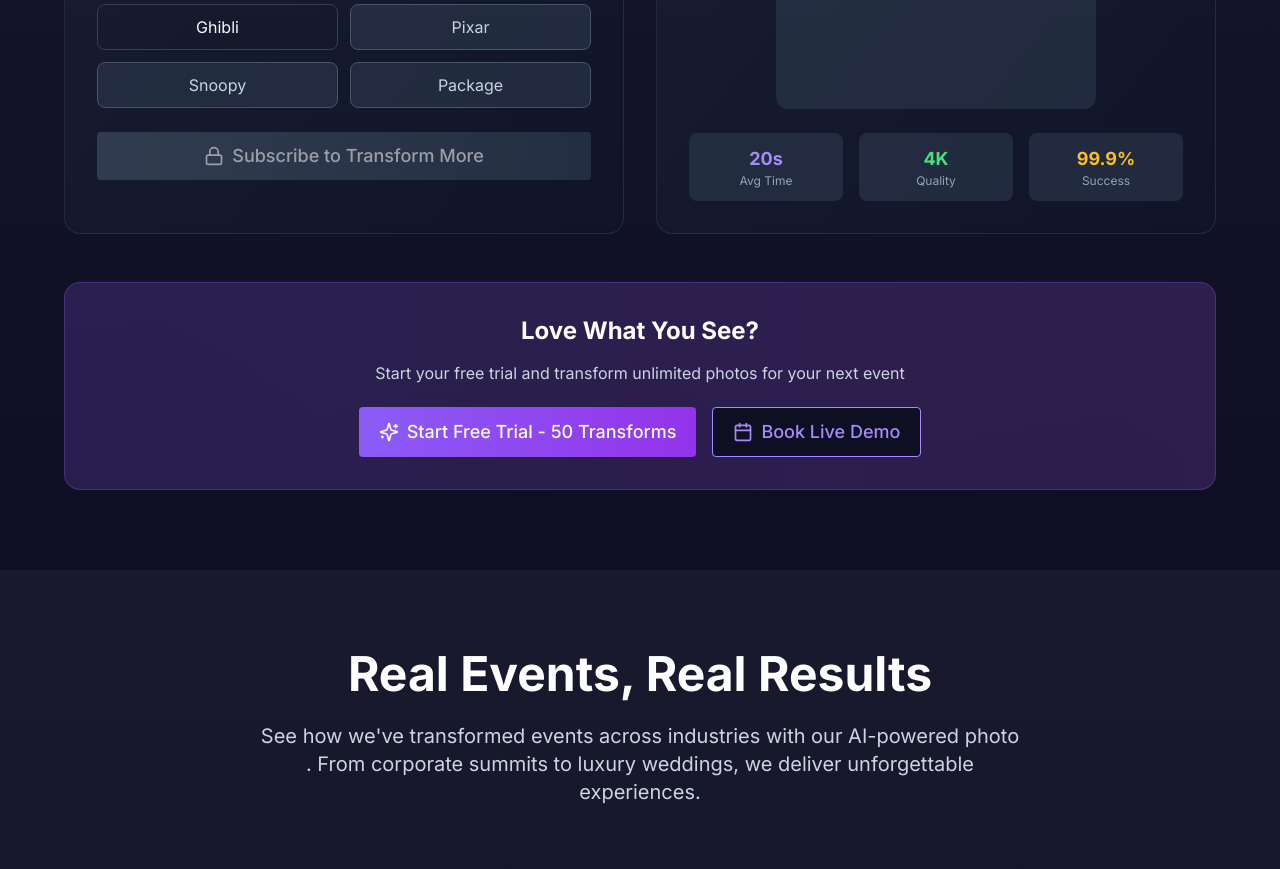
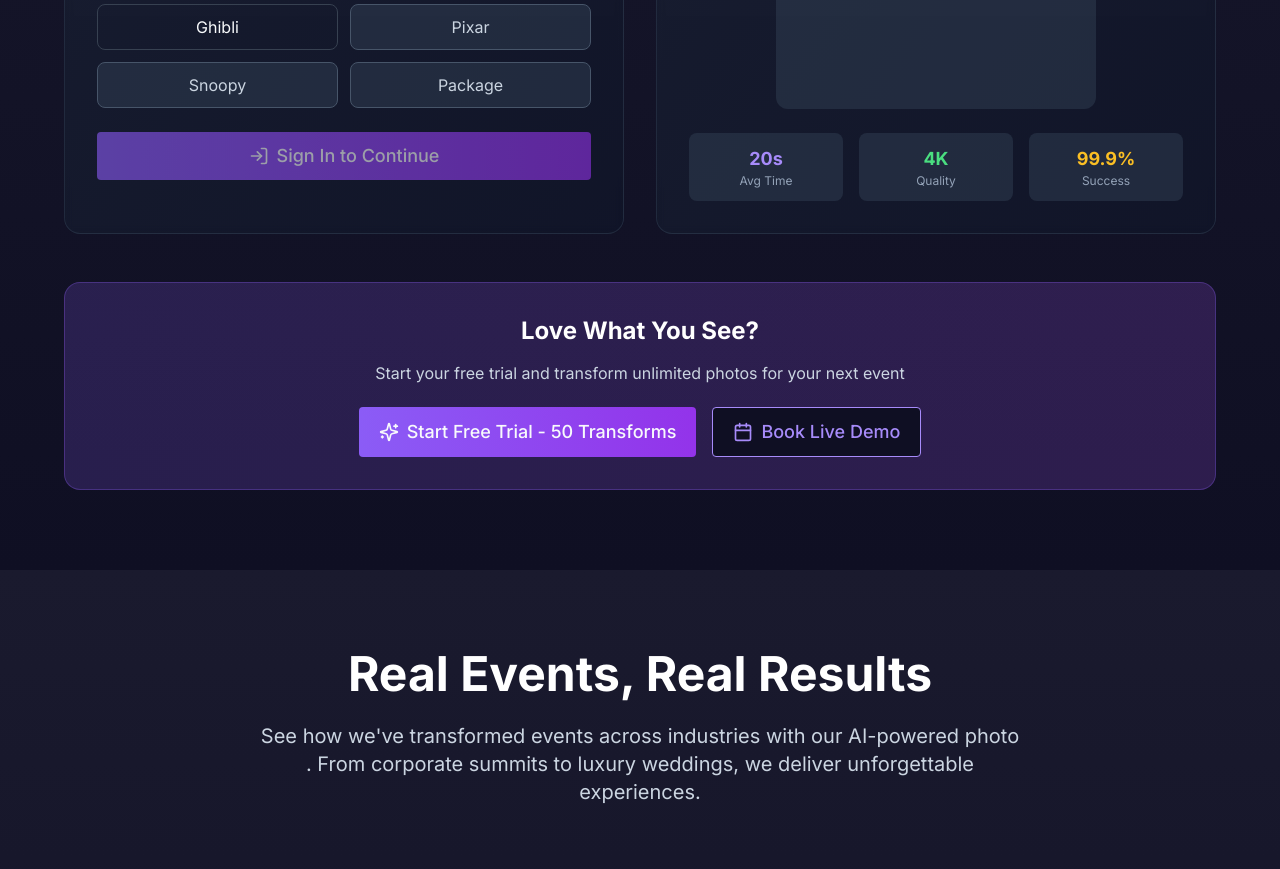
Before and after one commit to yamunarathod/aiphotobooth, a React (Vite) app: page / in a window 1280 px wide. Shown: the part 3140-4009 px from the top of the page. Built offline with nearby package versions, Linux system fonts and the light colour scheme; grey boxes are pictures that could not be loaded.

Commit message:
Fixed Button Text in Live Demo

```diff
--- a/src/pages/landing-page/components/LiveDemo.jsx
+++ b/src/pages/landing-page/components/LiveDemo.jsx
@@ -5,7 +5,7 @@ import Image from '../../../components/AppImage';
 import { v4 as uuidv4 } from 'uuid';
 import { supabase } from '../../../utils/supabase';
 import { useAuth } from '../../../contexts/AuthContext';
-import { Link } from 'react-router-dom';
+import { Link, useNavigate } from 'react-router-dom';
 
 const LiveDemo = () => {
   const [uploadedImage, setUploadedImage] = useState(null);
@@ -19,6 +19,7 @@ const LiveDemo = () => {
   const [showSubscribePrompt, setShowSubscribePrompt] = useState(false);
   const fileInputRef = useRef(null);
   const { user: currentUser, loading: authLoading } = useAuth();
+  const navigate = useNavigate();
 
   const styles = [
     { id: 'ghibli', name: 'Ghibli', color: 'emerald' },
@@ -597,21 +598,21 @@ const LiveDemo = () => {
                 <Button
                   variant="primary"
                   size="lg"
-                  onClick={processImage}
-                  disabled={!uploadedImage || isProcessing || isLoadingTrials || hasNoTrials}
-                  iconName={isProcessing ? "Loader" : hasNoTrials ? "Lock" : "Sparkles"}
+                  onClick={!currentUser ? () => navigate('/login') : processImage}
+                  disabled={!uploadedImage || isProcessing || isLoadingTrials || (currentUser && hasNoTrials)}
+                  iconName={isProcessing ? "Loader" : (currentUser && hasNoTrials) ? "Lock" : !currentUser ? "LogIn" : "Sparkles"}
                   iconPosition="left"
-                  className={`w-full ${hasNoTrials
+                  className={`w-full ${(currentUser && hasNoTrials)
                     ? "bg-gradient-to-r from-slate-600 to-slate-700"
                     : "bg-gradient-to-r from-violet-500 to-purple-600"
                     }`}
                 >
                   {isProcessing ? 'Transforming...' :
-                    authLoading ? 'Loading User Data...' : // <--- Updated text for auth loading
-                      isLoadingTrials ? 'Loading Trials...' : // <--- Specific text for trials loading
-                        hasNoTrials ? 'Subscribe to Transform More' :
-                          currentUser ? `Transform with AI (${trialsLeft} trial${trialsLeft === 1 ? '' : 's'} left)` :
-                            'Transform with AI (Sign in to get trials)'}
+                    authLoading ? 'Loading User Data...' :
+                      isLoadingTrials ? 'Loading Trials...' :
+                        !currentUser ? 'Sign In to Continue' :
+                          hasNoTrials ? 'Subscribe to Transform More' :
+                            `Transform (${trialsLeft} trial${trialsLeft === 1 ? '' : 's'} left)`}
                 </Button>
               </div>
 
```
